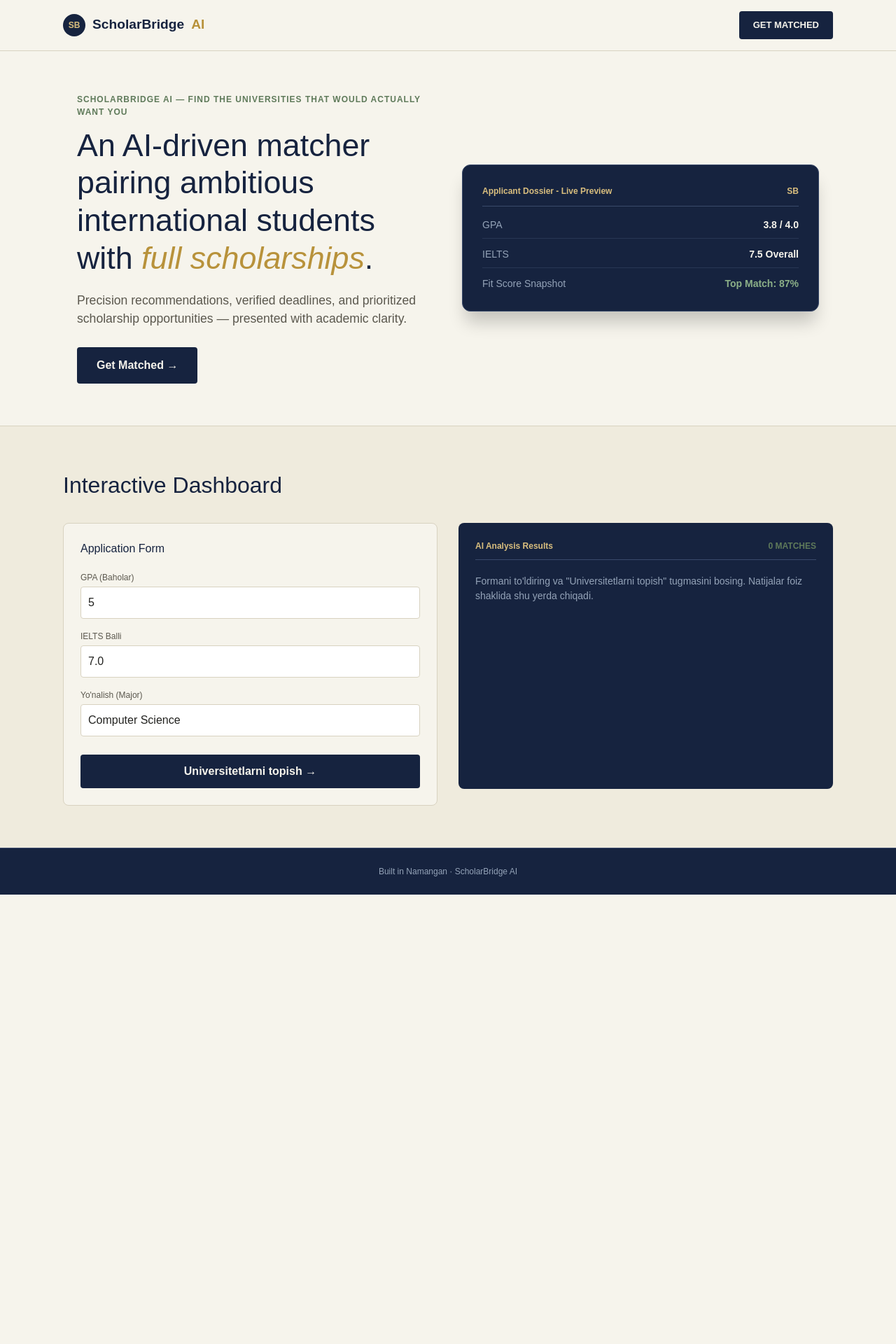
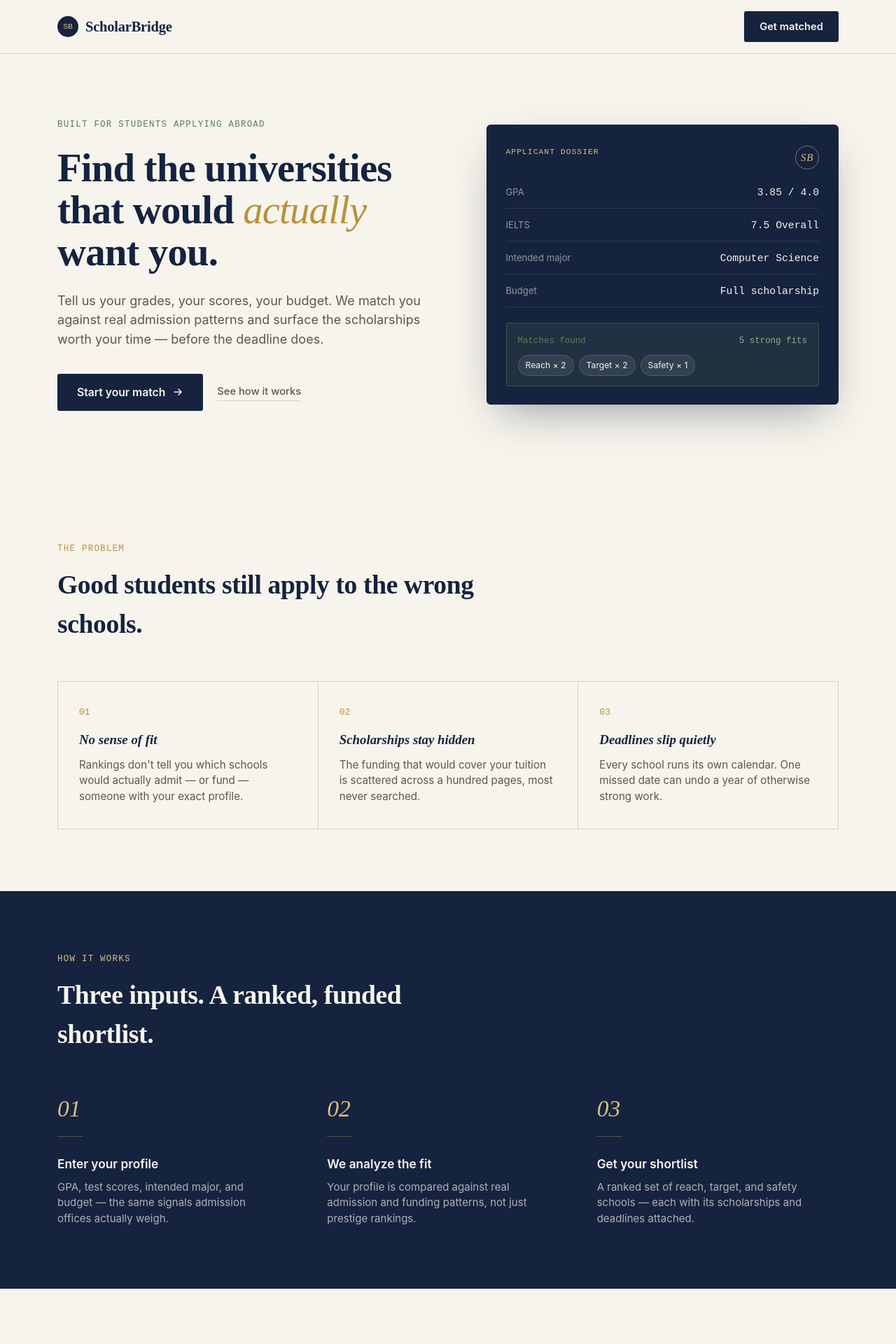
Before and after one commit to jamijomi344as-jpg/ScholarBridge, a Next.js app: page / in a window 1280 px wide. Shown: the top 1920 px of the page at 70% size. Before the commit the page ends 1278 px from the top, so only its background shows below. Built offline with nearby package versions, Linux system fonts and the light colour scheme.

Commit message:
Update page.tsx

```diff
--- a/app/page.tsx
+++ b/app/page.tsx
@@ -1,170 +1,166 @@
-'use client';
-
-import { useState } from 'react';
-
-interface Recommendation {
-  id: number;
-  universityName: string;
-  country: string;
-  matchPercentage: number;
-  scholarshipChance?: string;
-  scholarshipName: string;
-  description: string;
-}
+import Link from 'next/link';
 
 export default function Home() {
-  const [schoolGrade, setSchoolGrade] = useState('5');
-  const [ielts, setIelts] = useState('7.0');
-  const [sat, setSat] = useState('');
-  const [majors, setMajors] = useState<string[]>(['Computer Science']);
-  const [fundingTypes, setFundingTypes] = useState<string[]>(['Full scholarship only']);
-
-  const [recommendations, setRecommendations] = useState<Recommendation[]>([]);
-  const [loading, setLoading] = useState(false);
-  const [error, setError] = useState<string | null>(null);
-
-  const handleSubmit = async (e: React.FormEvent) => {
-    e.preventDefault();
-    setLoading(true);
-    setError(null);
-
-    try {
-      const response = await fetch('/api/recommend', {
-        method: 'POST',
-        headers: { 'Content-Type': 'application/json' },
-        body: JSON.stringify({ schoolGrade, ielts, sat, majors, fundingTypes }),
-      });
-
-      const data = await response.json();
-      if (!response.ok) throw new Error(data.error || 'Serverda xatolik');
-      setRecommendations(data.recommendations || []);
-    } catch (err: any) {
-      setError(err.message);
-    } finally {
-      setLoading(false);
-    }
-  };
-
   return (
-    <div style={{ backgroundColor: '#F6F4EC', color: '#232320', fontFamily: 'sans-serif', minHeight: '100vh', margin: 0, padding: 0 }}>
+    <div style={{ backgroundColor: '#F6F4EC', color: '#232320', fontFamily: "'Inter', sans-serif", lineHeight: 1.5, minHeight: '100vh', margin: 0, padding: 0 }}>
       {/* Header */}
-      <header style={{ position: 'sticky', top: 0, zIndex: 50, backgroundColor: 'rgba(246, 244, 236, 0.95)', borderBottom: '1px solid #D8D2C0', padding: '16px 32px' }}>
-        <div style={{ maxWidth: '1100px', margin: '0 auto', display: 'flex', justifyContent: 'space-between', alignItems: 'center' }}>
-          <div style={{ display: 'flex', alignItems: 'center', gap: '10px', fontSize: '1.2rem', fontWeight: 'bold', color: '#16233F' }}>
-            <span style={{ backgroundColor: '#16233F', color: '#D9BE7E', width: '32px', height: '32px', borderRadius: '50%', display: 'flex', alignItems: 'center', justifyContent: 'center', fontSize: '12px' }}>SB</span>
-            ScholarBridge <span style={{ color: '#B8923B' }}>AI</span>
+      <header style={{ position: 'sticky', top: 0, zIndex: 50, backgroundColor: 'rgba(246,244,236,0.92)', backdropFilter: 'blur(8px)', borderBottom: '1px solid #D8D2C0' }}>
+        <div style={{ maxWidth: '1180px', margin: '0 auto', padding: '0 32px', height: '76px', display: 'flex', alignItems: 'center', justifyContent: 'space-between' }}>
+          <div style={{ display: 'flex', alignItems: 'center', gap: '10px', fontFamily: "'Source Serif 4', serif", fontWeight: 600, fontSize: '1.28rem', letterSpacing: '-0.01em', color: '#16233F' }}>
+            <span style={{ width: '30px', height: '30px', borderRadius: '50%', backgroundColor: '#16233F', color: '#D9BE7E', display: 'flex', alignItems: 'center', justifyContent: 'center', fontFamily: "'IBM Plex Mono', monospace", fontSize: '0.72rem', fontWeight: 500 }}>SB</span>
+            ScholarBridge
           </div>
-          <a href="#demo" style={{ backgroundColor: '#16233F', color: '#F6F4EC', padding: '10px 20px', borderRadius: '4px', textDecoration: 'none', fontSize: '13px', fontWeight: 'bold', textTransform: 'uppercase' }}>
-            Get Matched
-          </a>
+          <Link href="/match" style={{ fontFamily: "'Inter', sans-serif", fontWeight: 600, fontSize: '0.92rem', backgroundColor: '#16233F', color: '#F6F4EC', padding: '11px 22px', borderRadius: '3px', textDecoration: 'none', border: 'none', cursor: 'pointer', transition: 'background .18s ease, transform .18s ease' }}>
+            Get matched
+          </Link>
         </div>
       </header>
 
       {/* Hero Section */}
-      <section style={{ maxWidth: '1100px', margin: '0 auto', padding: '60px 20px', display: 'grid', gridTemplateColumns: 'repeat(auto-fit, minmax(320px, 1fr))', gap: '40px', alignItems: 'center' }}>
+      <section style={{ maxWidth: '1180px', margin: '0 auto', padding: '92px 32px 100px', display: 'grid', gridTemplateColumns: '1.05fr 0.95fr', gap: '56px', alignItems: 'center' }}>
         <div>
-          <span style={{ fontSize: '12px', fontWeight: 'bold', color: '#5F7A5A', textTransform: 'uppercase', letterSpacing: '1px', display: 'block', marginBottom: '12px' }}>
-            ScholarBridge AI — Find the universities that would actually want you
-          </span>
-          <h1 style={{ fontSize: '2.8rem', color: '#16233F', lineHeight: 1.2, marginBottom: '20px' }}>
-            An AI-driven matcher pairing ambitious international students with <em style={{ color: '#B8923B' }}>full scholarships</em>.
+          <div style={{ fontFamily: "'IBM Plex Mono', monospace", fontSize: '0.78rem', letterSpacing: '0.10em', textTransform: 'uppercase', color: '#5F7A5A', fontWeight: 500, display: 'flex', alignItems: 'center', gap: '10px', marginBottom: '22px' }}>
+            Built for students applying abroad
+          </div>
+          <h1 style={{ fontFamily: "'Source Serif 4', serif", fontWeight: 600, fontSize: '3.55rem', lineHeight: 1.06, letterSpacing: '-0.015em', color: '#16233F', marginBottom: '26px' }}>
+            Find the universities that would <em style={{ fontStyle: 'italic', fontWeight: 500, color: '#B8923B' }}>actually</em> want you.
           </h1>
-          <p style={{ color: '#5B584E', fontSize: '1.1rem', marginBottom: '28px' }}>
-            Precision recommendations, verified deadlines, and prioritized scholarship opportunities — presented with academic clarity.
+          <p style={{ fontSize: '1.13rem', color: '#5B584E', maxWidth: '46ch', marginBottom: '36px' }}>
+            Tell us your grades, your scores, your budget. We match you against real admission patterns and surface the scholarships worth your time — before the deadline does.
           </p>
-          <a href="#demo" style={{ backgroundColor: '#16233F', color: '#F6F4EC', padding: '14px 28px', borderRadius: '4px', textDecoration: 'none', fontWeight: 'bold', display: 'inline-block' }}>
-            Get Matched →
-          </a>
+          <div style={{ display: 'flex', alignItems: 'center', gap: '20px', flexWrap: 'wrap' }}>
+            <Link href="/match" style={{ backgroundColor: '#16233F', color: '#F6F4EC', fontWeight: 600, fontSize: '0.98rem', padding: '15px 28px', borderRadius: '3px', border: 'none', cursor: 'pointer', textDecoration: 'none', display: 'inline-flex', alignItems: 'center', gap: '10px' }}>
+              Start your match
+              <svg viewBox="0 0 16 16" fill="none" style={{ width: '16px', height: '16px' }}>
+                <path d="M3 8h10M9 4l4 4-4 4" stroke="currentColor" strokeWidth="1.6" strokeLinecap="round" strokeLinejoin="round"/>
+              </svg>
+            </Link>
+            <a href="#how" style={{ fontSize: '0.92rem', fontWeight: 500, color: '#5B584E', textDecoration: 'none', borderBottom: '1px solid #D8D2C0', paddingBottom: '2px' }}>
+              See how it works
+            </a>
+          </div>
         </div>
 
         {/* Dossier Card */}
-        <div style={{ backgroundColor: '#16233F', color: '#F6F4EC', padding: '28px', borderRadius: '12px', border: '1px solid #3A4A6B', boxShadow: '0 20px 25px -5px rgba(0,0,0,0.2)' }}>
-          <div style={{ display: 'flex', justifyContent: 'space-between', borderBottom: '1px solid #3A4A6B', paddingBottom: '12px', marginBottom: '16px', color: '#D9BE7E', fontSize: '12px', fontWeight: 'bold' }}>
-            <span>Applicant Dossier - Live Preview</span>
-            <span>SB</span>
+        <div style={{ backgroundColor: '#16233F', borderRadius: '6px', padding: '30px 28px 26px', position: 'relative', boxShadow: '0 24px 60px -20px rgba(22,35,63,0.45)' }}>
+          <div style={{ display: 'flex', justifyContent: 'space-between', alignItems: 'flex-start', marginBottom: '22px', fontFamily: "'IBM Plex Mono', monospace", color: '#D9BE7E', fontSize: '0.72rem', letterSpacing: '0.08em', textTransform: 'uppercase' }}>
+            <span>Applicant Dossier</span>
+            <span style={{ width: '34px', height: '34px', borderRadius: '50%', border: '1px solid rgba(217,190,126,0.5)', display: 'flex', alignItems: 'center', justifyContent: 'center', fontFamily: "'Source Serif 4', serif", fontStyle: 'italic', color: '#D9BE7E', fontSize: '0.95rem' }}>SB</span>
           </div>
-          <div style={{ display: 'grid', gap: '12px', fontSize: '14px' }}>
-            <div style={{ display: 'flex', justifyContent: 'space-between', borderBottom: '1px solid rgba(58,74,107,0.5)', paddingBottom: '8px' }}>
-              <span style={{ color: '#94a3b8' }}>GPA</span>
-              <strong>3.8 / 4.0</strong>
+          <div style={{ display: 'flex', flexDirection: 'column', gap: '13px', marginBottom: '22px' }}>
+            <div style={{ display: 'flex', justifyContent: 'space-between', alignItems: 'baseline', paddingBottom: '11px', borderBottom: '1px solid rgba(255,255,255,0.10)', fontSize: '0.92rem' }}>
+              <span style={{ color: 'rgba(246,244,236,0.55)', fontSize: '0.82rem' }}>GPA</span>
+              <span style={{ color: '#F6F4EC', fontFamily: "'IBM Plex Mono', monospace", fontWeight: 500 }}>3.85 / 4.0</span>
             </div>
-            <div style={{ display: 'flex', justifyContent: 'space-between', borderBottom: '1px solid rgba(58,74,107,0.5)', paddingBottom: '8px' }}>
-              <span style={{ color: '#94a3b8' }}>IELTS</span>
-              <strong>7.5 Overall</strong>
+            <div style={{ display: 'flex', justifyContent: 'space-between', alignItems: 'baseline', paddingBottom: '11px', borderBottom: '1px solid rgba(255,255,255,0.10)', fontSize: '0.92rem' }}>
+              <span style={{ color: 'rgba(246,244,236,0.55)', fontSize: '0.82rem' }}>IELTS</span>
+              <span style={{ color: '#F6F4EC', fontFamily: "'IBM Plex Mono', monospace", fontWeight: 500 }}>7.5 Overall</span>
             </div>
-            <div style={{ display: 'flex', justifyContent: 'space-between' }}>
-              <span style={{ color: '#94a3b8' }}>Fit Score Snapshot</span>
-              <strong style={{ color: '#8CB088' }}>Top Match: 87%</strong>
+            <div style={{ display: 'flex', justifyContent: 'space-between', alignItems: 'baseline', paddingBottom: '11px', borderBottom: '1px solid rgba(255,255,255,0.10)', fontSize: '0.92rem' }}>
+              <span style={{ color: 'rgba(246,244,236,0.55)', fontSize: '0.82rem' }}>Intended major</span>
+              <span style={{ color: '#F6F4EC', fontFamily: "'IBM Plex Mono', monospace", fontWeight: 500 }}>Computer Science</span>
+            </div>
+            <div style={{ display: 'flex', justifyContent: 'space-between', alignItems: 'baseline', paddingBottom: '11px', borderBottom: '1px solid rgba(255,255,255,0.10)', fontSize: '0.92rem' }}>
+              <span style={{ color: 'rgba(246,244,236,0.55)', fontSize: '0.82rem' }}>Budget</span>
+              <span style={{ color: '#F6F4EC', fontFamily: "'IBM Plex Mono', monospace", fontWeight: 500 }}>Full scholarship</span>
+            </div>
+          </div>
+          <div style={{ backgroundColor: 'rgba(95,122,90,0.16)', border: '1px solid rgba(95,122,90,0.4)', borderRadius: '4px', padding: '16px 16px 14px' }}>
+            <div style={{ display: 'flex', justifyContent: 'space-between', alignItems: 'center', fontFamily: "'IBM Plex Mono', monospace", fontSize: '0.78rem', color: '#5F7A5A', marginBottom: '10px' }}>
+              <span>Matches found</span>
+              <span style={{ color: '#8CB088', fontWeight: 500 }}>5 strong fits</span>
+            </div>
+            <div style={{ display: 'flex', gap: '7px', flexWrap: 'wrap' }}>
+              <span style={{ fontSize: '0.76rem', padding: '5px 10px', borderRadius: '20px', backgroundColor: 'rgba(246,244,236,0.08)', color: '#F6F4EC', border: '1px solid rgba(246,244,236,0.14)' }}>Reach × 2</span>
+              <span style={{ fontSize: '0.76rem', padding: '5px 10px', borderRadius: '20px', backgroundColor: 'rgba(246,244,236,0.08)', color: '#F6F4EC', border: '1px solid rgba(246,244,236,0.14)' }}>Target × 2</span>
+              <span style={{ fontSize: '0.76rem', padding: '5px 10px', borderRadius: '20px', backgroundColor: 'rgba(246,244,236,0.08)', color: '#F6F4EC', border: '1px solid rgba(246,244,236,0.14)' }}>Safety × 1</span>
             </div>
           </div>
         </div>
       </section>
 
-      {/* Interactive Form & Result Section */}
-      <section id="demo" style={{ backgroundColor: '#EFEBDD', padding: '60px 20px', borderTop: '1px solid #D8D2C0' }}>
-        <div style={{ maxWidth: '1100px', margin: '0 auto' }}>
-          <h2 style={{ fontSize: '2rem', color: '#16233F', marginBottom: '30px' }}>Interactive Dashboard</h2>
-
-          <div style={{ display: 'grid', gridTemplateColumns: 'repeat(auto-fit, minmax(320px, 1fr))', gap: '30px', alignItems: 'start' }}>
-            {/* Form */}
-            <div style={{ backgroundColor: '#F6F4EC', padding: '24px', borderRadius: '8px', border: '1px solid #D8D2C0' }}>
-              <h3 style={{ marginBottom: '20px', color: '#16233F' }}>Application Form</h3>
-              <form onSubmit={handleSubmit} style={{ display: 'grid', gap: '16px' }}>
-                <div>
-                  <label style={{ display: 'block', fontSize: '12px', color: '#5B584E', marginBottom: '4px' }}>GPA (Baholar)</label>
-                  <input type="text" value={schoolGrade} onChange={(e) => setSchoolGrade(e.target.value)} style={{ width: '100%', padding: '10px', borderRadius: '4px', border: '1px solid #D8D2C0' }} required />
-                </div>
-                <div>
-                  <label style={{ display: 'block', fontSize: '12px', color: '#5B584E', marginBottom: '4px' }}>IELTS Balli</label>
-                  <input type="text" value={ielts} onChange={(e) => setIelts(e.target.value)} style={{ width: '100%', padding: '10px', borderRadius: '4px', border: '1px solid #D8D2C0' }} required />
-                </div>
-                <div>
-                  <label style={{ display: 'block', fontSize: '12px', color: '#5B584E', marginBottom: '4px' }}>Yo'nalish (Major)</label>
-                  <input type="text" value={majors.join(', ')} onChange={(e) => setMajors(e.target.value.split(',').map(s=>s.trim()))} style={{ width: '100%', padding: '10px', borderRadius: '4px', border: '1px solid #D8D2C0' }} required />
-                </div>
-                <button type="submit" disabled={loading} style={{ backgroundColor: '#16233F', color: '#F6F4EC', padding: '12px', border: 'none', borderRadius: '4px', fontWeight: 'bold', cursor: 'pointer', marginTop: '10px' }}>
-                  {loading ? 'AI Tahlil qilmoqda...' : 'Universitetlarni topish →'}
-                </button>
-              </form>
+      {/* Problem Section */}
+      <section style={{ padding: '88px 0' }}>
+        <div style={{ maxWidth: '1180px', margin: '0 auto', padding: '0 32px' }}>
+          <div style={{ maxWidth: '62ch', marginBottom: '52px' }}>
+            <div style={{ fontFamily: "'IBM Plex Mono', monospace", fontSize: '0.78rem', letterSpacing: '0.10em', textTransform: 'uppercase', color: '#B8923B', marginBottom: '14px', fontWeight: 500 }}>The problem</div>
+            <h2 style={{ fontFamily: "'Source Serif 4', serif", fontWeight: 600, fontSize: '2.35rem', color: '#16233F', letterSpacing: '-0.01em' }}>Good students still apply to the wrong schools.</h2>
+          </div>
+          <div style={{ display: 'grid', gridTemplateColumns: 'repeat(3, 1fr)', gap: '1px', backgroundColor: '#D8D2C0', border: '1px solid #D8D2C0' }}>
+            <div style={{ backgroundColor: '#F6F4EC', padding: '34px 30px' }}>
+              <span style={{ fontFamily: "'IBM Plex Mono', monospace", color: '#B8923B', fontSize: '0.82rem', marginBottom: '16px', display: 'block' }}>01</span>
+              <h3 style={{ fontFamily: "'Source Serif 4', serif", fontWeight: 600, fontStyle: 'italic', fontSize: '1.18rem', color: '#16233F', marginBottom: '10px' }}>No sense of fit</h3>
+              <p style={{ color: '#5B584E', fontSize: '0.95rem' }}>Rankings don't tell you which schools would actually admit — or fund — someone with your exact profile.</p>
             </div>
-
-            {/* Results */}
-            <div style={{ backgroundColor: '#16233F', color: '#F6F4EC', padding: '24px', borderRadius: '8px', minHeight: '380px' }}>
-              <div style={{ display: 'flex', justifyContent: 'space-between', marginBottom: '20px', borderBottom: '1px solid #3A4A6B', paddingBottom: '10px' }}>
-                <span style={{ color: '#D9BE7E', fontSize: '12px', fontWeight: 'bold' }}>AI Analysis Results</span>
-                <span style={{ color: '#5F7A5A', fontSize: '12px', fontWeight: 'bold' }}>{recommendations.length} MATCHES</span>
-              </div>
-
-              {loading && <p style={{ color: '#D9BE7E' }}>Imkoniyatlar hisoblanmoqda...</p>}
-              {error && <p style={{ color: '#ef4444' }}>⚠️ {error}</p>}
-              {!loading && !error && recommendations.length === 0 && (
-                <p style={{ color: '#94a3b8', fontSize: '14px' }}>
-                  Formani to'ldiring va "Universitetlarni topish" tugmasini bosing. Natijalar foiz shaklida shu yerda chiqadi.
-                </p>
-              )}
-
-              {!loading && recommendations.length > 0 && (
-                <div style={{ display: 'grid', gap: '12px', maxHeight: '400px', overflowY: 'auto' }}>
-                  {recommendations.map((rec) => (
-                    <div key={rec.id} style={{ backgroundColor: '#1F3155', padding: '16px', borderRadius: '6px', border: '1px solid #3A4A6B' }}>
-                      <div style={{ display: 'flex', justifyContent: 'space-between' }}>
-                        <h4 style={{ margin: 0, color: '#fff' }}>{rec.universityName}</h4>
-                        <span style={{ backgroundColor: 'rgba(184,146,59,0.2)', color: '#D9BE7E', padding: '2px 8px', borderRadius: '4px', fontSize: '12px', fontWeight: 'bold' }}>{rec.matchPercentage}%</span>
-                      </div>
-                      <p style={{ fontSize: '12px', color: '#94a3b8', margin: '4px 0 8px' }}>📍 {rec.country}</p>
-                      <p style={{ fontSize: '13px', color: '#cbd5e1', margin: 0 }}>{rec.description}</p>
-                    </div>
-                  ))}
-                </div>
-              )}
+            <div style={{ backgroundColor: '#F6F4EC', padding: '34px 30px' }}>
+              <span style={{ fontFamily: "'IBM Plex Mono', monospace", color: '#B8923B', fontSize: '0.82rem', marginBottom: '16px', display: 'block' }}>02</span>
+              <h3 style={{ fontFamily: "'Source Serif 4', serif", fontWeight: 600, fontStyle: 'italic', fontSize: '1.18rem', color: '#16233F', marginBottom: '10px' }}>Scholarships stay hidden</h3>
+              <p style={{ color: '#5B584E', fontSize: '0.95rem' }}>The funding that would cover your tuition is scattered across a hundred pages, most never searched.</p>
+            </div>
+            <div style={{ backgroundColor: '#F6F4EC', padding: '34px 30px' }}>
+              <span style={{ fontFamily: "'IBM Plex Mono', monospace", color: '#B8923B', fontSize: '0.82rem', marginBottom: '16px', display: 'block' }}>03</span>
+              <h3 style={{ fontFamily: "'Source Serif 4', serif", fontWeight: 600, fontStyle: 'italic', fontSize: '1.18rem', color: '#16233F', marginBottom: '10px' }}>Deadlines slip quietly</h3>
+              <p style={{ color: '#5B584E', fontSize: '0.95rem' }}>Every school runs its own calendar. One missed date can undo a year of otherwise strong work.</p>
             </div>
           </div>
         </div>
       </section>
 
+      {/* How It Works Section */}
+      <section id="how" style={{ backgroundColor: '#16233F', color: '#F6F4EC', padding: '88px 0' }}>
+        <div style={{ maxWidth: '1180px', margin: '0 auto', padding: '0 32px' }}>
+          <div style={{ maxWidth: '62ch', marginBottom: '52px' }}>
+            <div style={{ fontFamily: "'IBM Plex Mono', monospace", fontSize: '0.78rem', letterSpacing: '0.10em', textTransform: 'uppercase', color: '#D9BE7E', marginBottom: '14px', fontWeight: 500 }}>How it works</div>
+            <h2 style={{ fontFamily: "'Source Serif 4', serif", fontWeight: 600, fontSize: '2.35rem', color: '#F6F4EC', letterSpacing: '-0.01em' }}>Three inputs. A ranked, funded shortlist.</h2>
+          </div>
+          <div style={{ display: 'grid', gridTemplateColumns: 'repeat(3, 1fr)', gap: '40px', marginTop: '8px' }}>
+            <div>
+              <span style={{ fontFamily: "'Source Serif 4', serif", fontStyle: 'italic', fontWeight: 500, color: '#D9BE7E', fontSize: '2.1rem', display: 'block', marginBottom: '14px' }}>01</span>
+              <div style={{ height: '1px', background: 'rgba(217,190,126,0.3)', margin: '0 0 26px', width: '36px' }}></div>
+              <h3 style={{ fontSize: '1.08rem', fontWeight: 600, marginBottom: '9px' }}>Enter your profile</h3>
+              <p style={{ color: 'rgba(246,244,236,0.68)', fontSize: '0.94rem', maxWidth: '32ch' }}>GPA, test scores, intended major, and budget — the same signals admission offices actually weigh.</p>
+            </div>
+            <div>
+              <span style={{ fontFamily: "'Source Serif 4', serif", fontStyle: 'italic', fontWeight: 500, color: '#D9BE7E', fontSize: '2.1rem', display: 'block', marginBottom: '14px' }}>02</span>
+              <div style={{ height: '1px', background: 'rgba(217,190,126,0.3)', margin: '0 0 26px', width: '36px' }}></div>
+              <h3 style={{ fontSize: '1.08rem', fontWeight: 600, marginBottom: '9px' }}>We analyze the fit</h3>
+              <p style={{ color: 'rgba(246,244,236,0.68)', fontSize: '0.94rem', maxWidth: '32ch' }}>Your profile is compared against real admission and funding patterns, not just prestige rankings.</p>
+            </div>
+            <div>
+              <span style={{ fontFamily: "'Source Serif 4', serif", fontStyle: 'italic', fontWeight: 500, color: '#D9BE7E', fontSize: '2.1rem', display: 'block', marginBottom: '14px' }}>03</span>
+              <div style={{ height: '1px', background: 'rgba(217,190,126,0.3)', margin: '0 0 26px', width: '36px' }}></div>
+              <h3 style={{ fontSize: '1.08rem', fontWeight: 600, marginBottom: '9px' }}>Get your shortlist</h3>
+              <p style={{ color: 'rgba(246,244,236,0.68)', fontSize: '0.94rem', maxWidth: '32ch' }}>A ranked set of reach, target, and safety schools — each with its scholarships and deadlines attached.</p>
+            </div>
+          </div>
+        </div>
+      </section>
+
+      {/* Final CTA Section */}
+      <section id="start" style={{ padding: '96px 0', textAlign: 'center' }}>
+        <div style={{ maxWidth: '1180px', margin: '0 auto', padding: '0 32px' }}>
+          <h2 style={{ fontFamily: "'Source Serif 4', serif", fontWeight: 600, fontSize: '2.35rem', color: '#16233F', maxWidth: '20ch', margin: '0 auto 18px' }}>Your shortlist is three fields away.</h2>
+          <p style={{ color: '#5B584E', maxWidth: '46ch', margin: '0 auto 34px', fontSize: '1.02rem' }}>No cost to see your matches. Built by a student who was tired of guessing too.</p>
+          <Link href="/match" style={{ backgroundColor: '#16233F', color: '#F6F4EC', fontWeight: 600, fontSize: '0.98rem', padding: '15px 28px', borderRadius: '3px', border: 'none', cursor: 'pointer', textDecoration: 'none', display: 'inline-flex', alignItems: 'center', gap: '10px' }}>
+            Start your match
+            <svg viewBox="0 0 16 16" fill="none" style={{ width: '16px', height: '16px' }}>
+              <path d="M3 8h10M9 4l4 4-4 4" stroke="currentColor" strokeWidth="1.6" strokeLinecap="round" strokeLinejoin="round"/>
+            </svg>
+          </Link>
+        </div>
+      </section>
+
       {/* Footer */}
-      <footer style={{ backgroundColor: '#16233F', color: '#94a3b8', padding: '24px 20px', fontSize: '12px', textAlign: 'center', borderTop: '1px solid #3A4A6B' }}>
-        Built in Namangan · ScholarBridge AI
+      <footer style={{ borderTop: '1px solid #D8D2C0', padding: '34px 0' }}>
+        <div style={{ maxWidth: '1180px', margin: '0 auto', padding: '0 32px', display: 'flex', justifyContent: 'space-between', alignItems: 'center', flexWrap: 'wrap', gap: '12px' }}>
+          <div style={{ display: 'flex', alignItems: 'center', gap: '10px', fontFamily: "'Source Serif 4', serif", fontWeight: 600, fontSize: '1.02rem', color: '#16233F' }}>
+            <span style={{ width: '30px', height: '30px', borderRadius: '50%', backgroundColor: '#16233F', color: '#D9BE7E', display: 'flex', alignItems: 'center', justifyContent: 'center', fontFamily: "'IBM Plex Mono', monospace", fontSize: '0.72rem', fontWeight: 500 }}>SB</span>
+            ScholarBridge
+          </div>
+          <div style={{ fontFamily: "'IBM Plex Mono', monospace", fontSize: '0.78rem', color: '#5B584E' }}>
+            Built in Tashkent · ScholarBridge AI
+          </div>
+        </div>
       </footer>
     </div>
   );
```
